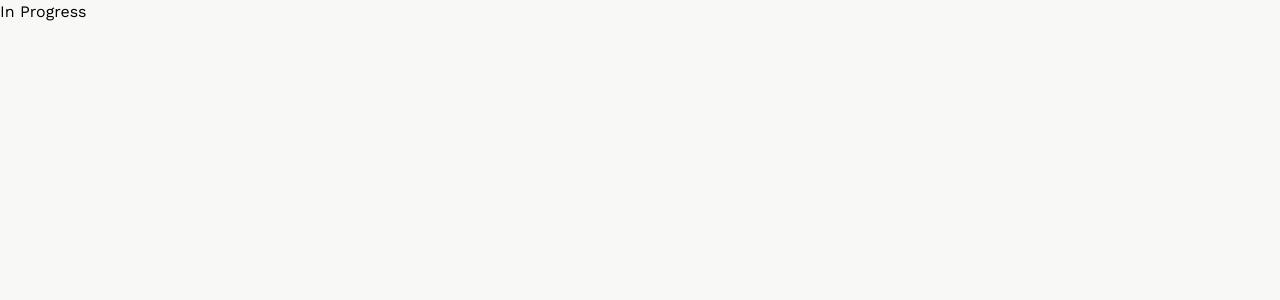
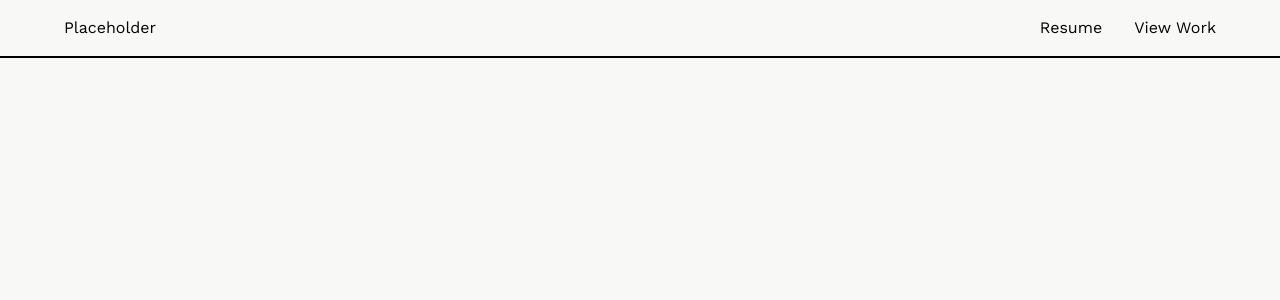
Before and after one commit to gabrielkilly/nayeli-perez-dotcom, a Next.js app: page / in a window 1280 px wide. Shown: the top 300 px of the page. Built offline with nearby package versions, Linux system fonts and the light colour scheme; a web font is replaced by a local one.

Commit message:
navbar placeholder created

```diff
--- a/src/app/layout.tsx
+++ b/src/app/layout.tsx
@@ -24,8 +24,8 @@ const yarndings12 = Yarndings_12({
 })
 
 export const metadata: Metadata = {
-  title: "Create Next App",
-  description: "Generated by create next app",
+  title: "Nayeli Perez | Product Designer",
+  description: "Need to fill this out",
 };
 
 export default function RootLayout({
--- a/src/app/page.tsx
+++ b/src/app/page.tsx
@@ -1,5 +1,12 @@
+import Navbar from "@/components/Navbar";
+import Head from "next/head";
+
 export default function Home() {
     return (
-        <h1>In Progress</h1>
+        <>
+            <main>
+                <Navbar />
+            </main>
+        </>
     )
 }
--- /dev/null
+++ b/src/components/Navbar.tsx
@@ -0,0 +1,20 @@
+
+export default function Navbar() {
+    return (
+        <nav>
+            <div className="bg-neutral-1 border-b-2 border-type-1 w-full flex justify-center">
+                <div className="px-8 lg:px-16 flex items-center justify-between w-full max-w-screen-2xl">
+                    <div className="flex items-center justify-between py-4">
+                        <a>Placeholder</a>
+                    </div>
+                    <div>
+                        <ul className="flex items-center justify-between py-4 space-x-8 hidden lg:flex">
+                            <li>Resume</li>
+                            <li>View Work</li>
+                        </ul>
+                    </div>
+                </div>
+            </div>
+        </nav>
+    )
+}
```
